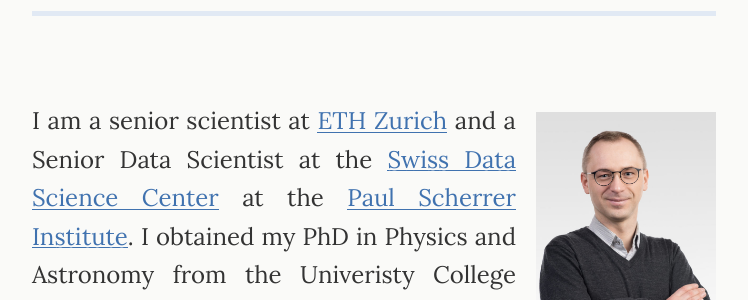
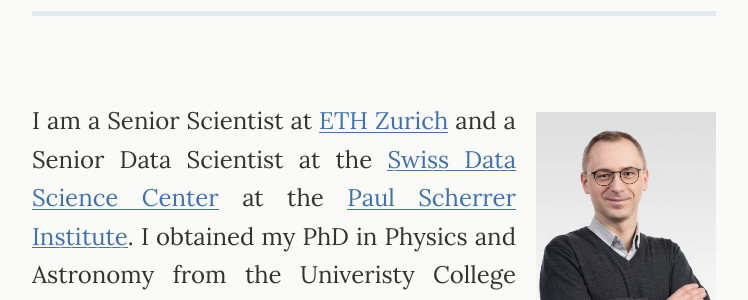
Before and after one commit to tomaszkacprzak/tomaszkacprzak.github.io, a Jekyll site: the page built from index.md, in a window 1280 px wide and 900 px high. Shown: the part 136-436 px from the top of the window, without its empty margins (266-1014 px from the left). Built offline with Jekyll 4.4.1, drawn with Linux system fonts in a browser that asks for light colours.

```diff
--- a/index.md
+++ b/index.md
@@ -13,7 +13,7 @@ layout: default
 
 <img style="padding: 10px 0px 20px 20px; float:right" width="200" src="assets/img/Kacprzak_Tomasz-684x1024.jpg" />
 <div style="text-align: justify">
-I am a senior scientist at [ETH Zurich](https://www.cosmology.ethz.ch) and a Senior Data Scientist at the [Swiss Data Science Center](https://www.datascience.ch) at the [Paul Scherrer Institute](https://www.psi.ch). I obtained my PhD in Physics and Astronomy from the Univeristy College London, as well as previously a MSc in Machine Learning from the same university.
+I am a Senior Scientist at [ETH Zurich](https://www.cosmology.ethz.ch) and a Senior Data Scientist at the [Swiss Data Science Center](https://www.datascience.ch) at the [Paul Scherrer Institute](https://www.psi.ch). I obtained my PhD in Physics and Astronomy from the Univeristy College London, as well as previously a MSc in Machine Learning from the same university.
 
 
 My focus is testing cosmological models using novel statistical and artificial intelligence techniques. I am also expanding my expertise to applications of machine learning in applied physics and climate modelling.
```
